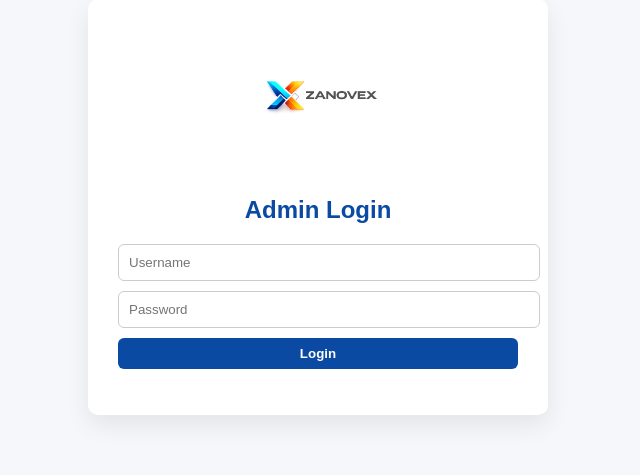
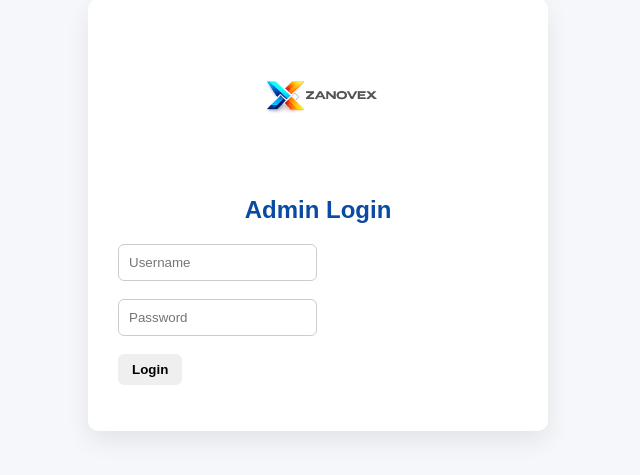
Before and after one commit to ZanoVEX/zanoVEX, a FastAPI app: page / in a window 1280 px wide. Shown: the part 101-576 px from the top of the page, without its empty margins (322-962 px from the left). Run offline with FastAPI, Linux system fonts and the light colour scheme.

Commit message:
Update login.html

```diff
--- a/app/templates/login.html
+++ b/app/templates/login.html
@@ -15,9 +15,13 @@
     <h2 style="text-align:center;">Admin Login</h2>
 
     <div style="margin-top: 20px;">
-      <input id="username" placeholder="Username" style="width:100%; margin-bottom:10px;">
-      <input id="password" type="password" placeholder="Password" style="width:100%; margin-bottom:10px;">
-      <button class="primary" style="width:100%;" onclick="login()">Login</button>
+     <form method="post" action="/api/v1/auth/login">
+        <input type="text" name="username" placeholder="Username" required>
+        <br><br>
+        <input type="password" name="password" placeholder="Password" required>
+        <br><br>
+        <button type="submit">Login</button>
+    </form>
     </div>
 
     <p id="error" style="color:#d93025; text-align:center; margin-top:10px;"></p>
```
